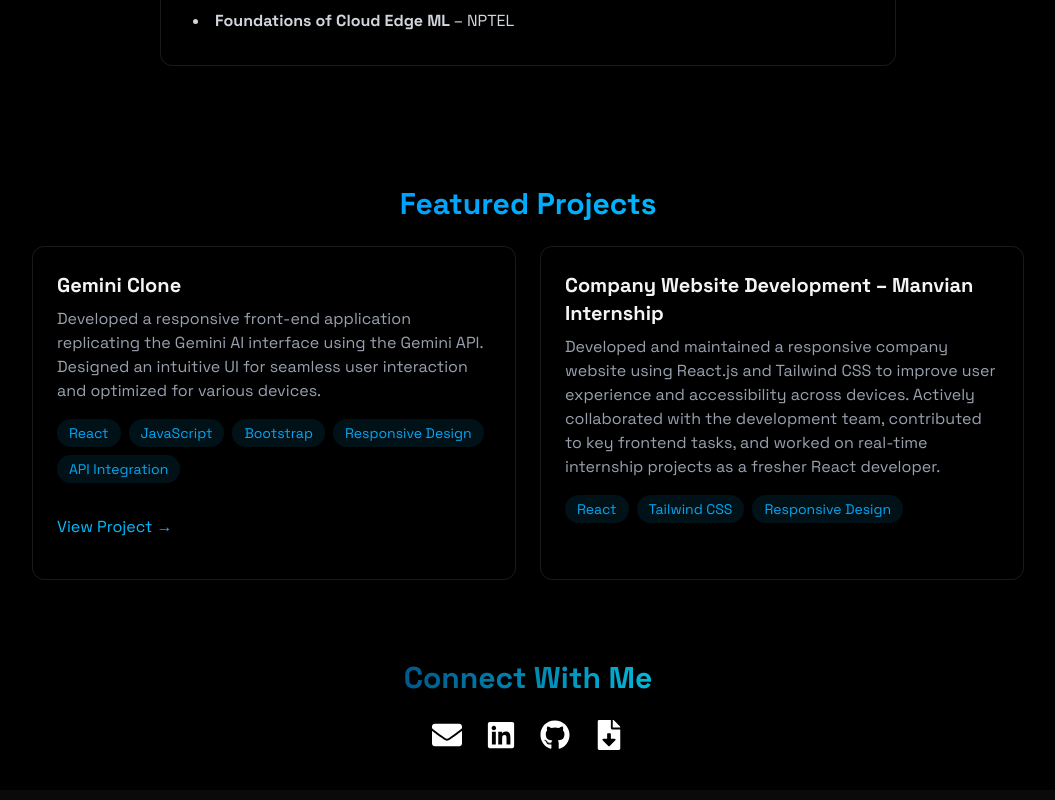
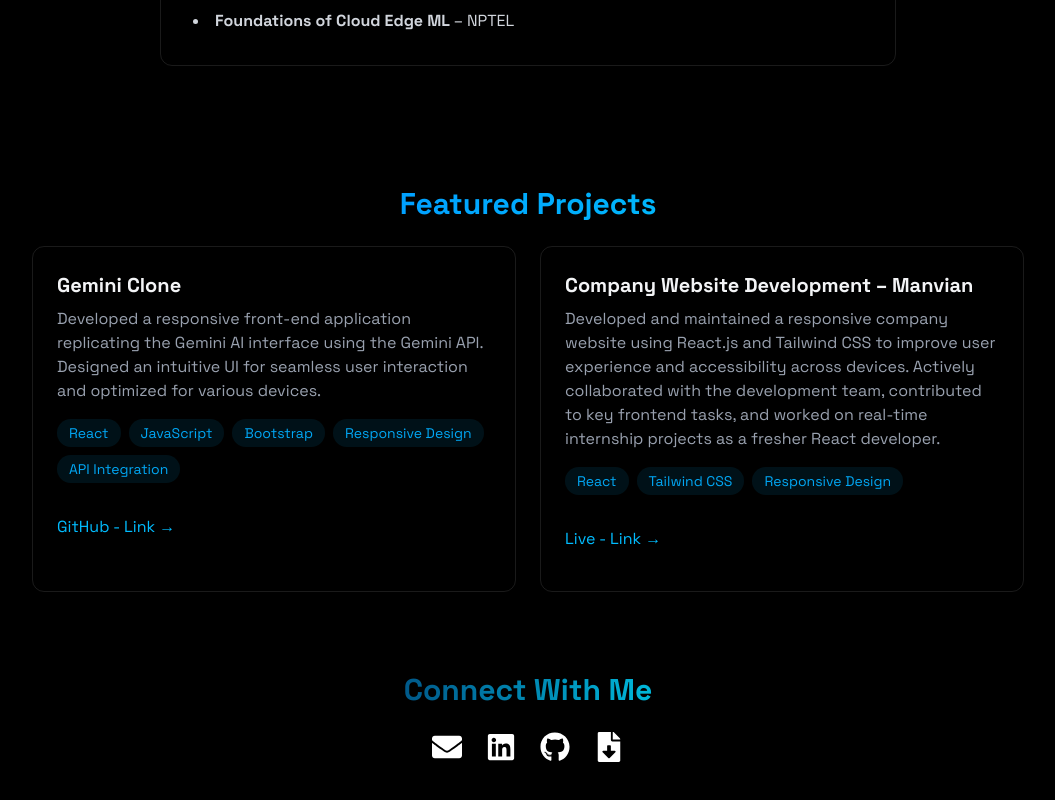
Before and after one commit to venkadesh-developer/Venkat.developer, a React (Vite) app: page / in a window 1280 px wide. Shown: the part 1900-2700 px from the top of the page, without its empty margins (112-1167 px from the left). Built offline with nearby package versions, Linux system fonts and the light colour scheme.

Commit message:
My Portfolio

```diff
--- a/src/App.jsx
+++ b/src/App.jsx
@@ -1,5 +1,4 @@
 import { useState } from "react";
-import "./App.css";
 import { LoadingScreen } from "./components/LoadingScreen";
 import { Navbar } from "./components/Navbar";
 import { MobileMenu } from "./components/MobileMenu";
--- a/src/components/sections/Contact.jsx
+++ b/src/components/sections/Contact.jsx
@@ -45,13 +45,14 @@
 
             {/* Resume */}
             <div className="relative group">
-              <a href="https://drive.google.com/file/d/1i_IzIEnZ55SU0Lev6GMZLeaQSmeO93f_/view?usp=sharing" target="_blank" download className="text-white text-3xl hover:text-sky-400 transition">
+              <a href="https://drive.google.com/file/d/1bPRF1yRtu0aZ0qNaXPGGu-OJbefrM56U/view?usp=sharing" target="_blank" download className="text-white text-3xl hover:text-sky-400 transition">
                 <FaFileDownload />
               </a>
               <span className="absolute -top-8 left-1/2 transform -translate-x-1/2 bg-sky-800 text-white text-xs px-2 py-1 rounded opacity-0 group-hover:opacity-100 transition">
                 Resume
               </span>
             </div>
+            {/* Instagram */}
           </div>
         </div>
       </RevealOnScroll>
--- a/src/components/sections/Projects.jsx
+++ b/src/components/sections/Projects.jsx
@@ -37,7 +37,7 @@
                   href="https://github.com/Venkadesh-11/Gemini-clone-React"
                   className="text-sky-400 hover:text-sky-300 transition-colors my-4"
                 >
-                  View Project →
+                  GitHub - Link  →
                 </a>
               </div>
             </div>
@@ -46,7 +46,7 @@
             <div
               className="glass p-6 rounded-xl border border-white/10 hover:-translate-y-1 hover:border-sky-400 hover:shadow-[0_4px_20px_rgba(59,130,246,0.1)] transition-all"
             >
-              <h3 className="text-xl font-bold mb-2">Company Website Development – Manvian Internship</h3>
+              <h3 className="text-xl font-bold mb-2">Company Website Development – Manvian</h3>
               <p className="text-gray-400 mb-4">
                 Developed and maintained a responsive company website using React.js and Tailwind CSS to improve user experience and accessibility across devices. Actively collaborated with the development team, contributed to key frontend tasks, and worked on real-time internship projects as a fresher React developer.
               </p>
@@ -61,12 +61,13 @@
                 ))}
               </div>
               <div className="flex justify-between items-center">
-                {/* <a
-                  href="#"
+                 <a
+                  href="https://manvian.com/"
+                target="_blank"
                   className="text-sky-400 hover:text-sky-300 transition-colors my-4"
                 >
-                  View Project →
-                </a> */}
+                  Live - Link →
+                </a>
               </div>
             </div>
           </div>
```
Also changed, not shown: src/App.css (deleted).
